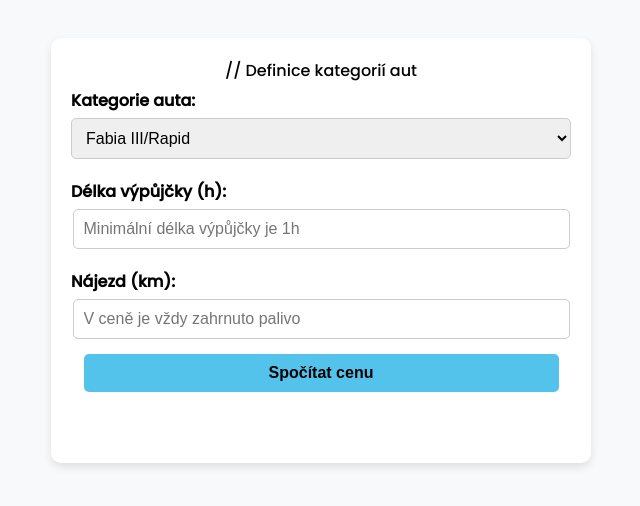
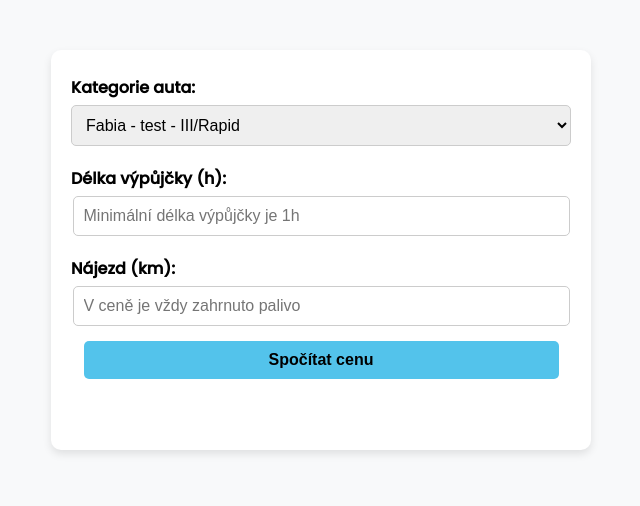
Before and after one commit to goudrajvaci/kalkulator, a plain HTML site: page index.html in a window 1280 px wide. Shown: the part 150-656 px from the top of the page, without its empty margins (319-959 px from the left). Drawn offline with Linux system fonts and the light colour scheme.

Commit message:
Modify car class options in index.html
Updated car class options in the rental calculator form.

```diff
--- a/index.html
+++ b/index.html
@@ -268,12 +268,12 @@ function calculateRentalPrice(carClass, kilometres, hours) {
 
 <div class="container">
 
-	// Definice kategorií aut
+
 
 <form>
     <label for="carClass">Kategorie auta:</label>
     <select id="carClass">
-        <option value="A">Fabia III/Rapid</option>
+        <option value="A">Fabia - test - III/Rapid</option>
         <option value="B">Fabia IV</option>
 	<option value="C">Scala/Kamiq</option>
 	<option value="D">Octavia</option>
```
